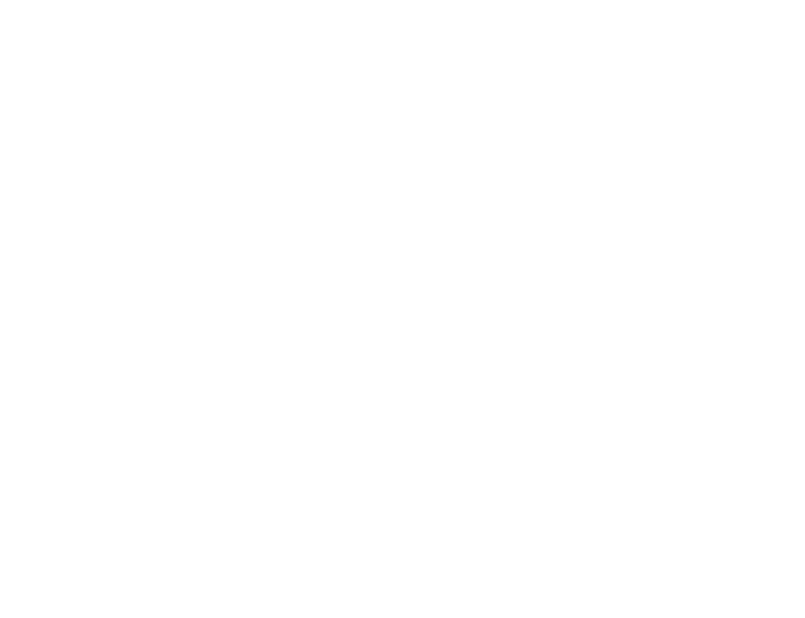
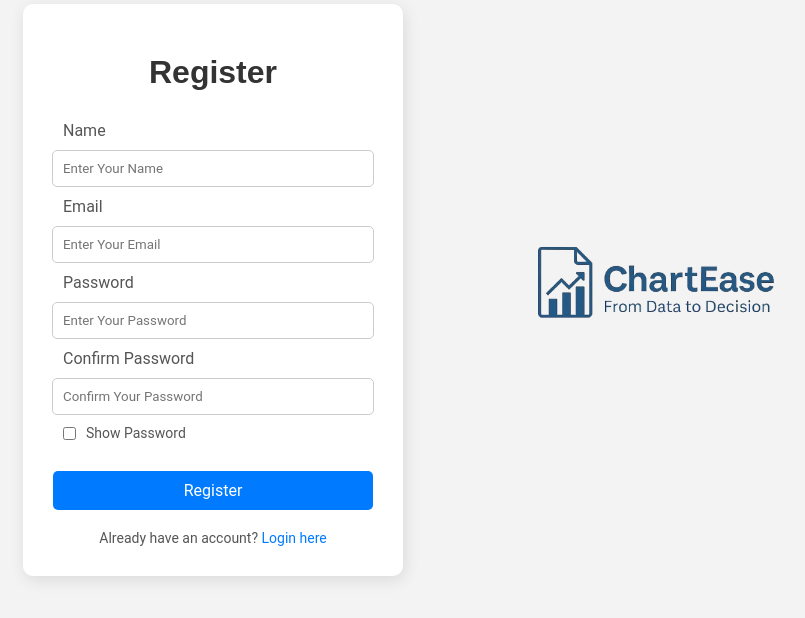
Before and after one commit to vignesh-programmer3269/Excel-analysis-app, a React (Create React App) app in the folder front-end/: page /register in a window 1280 px wide. Before the commit this address had no page. Shown: the part 150-768 px from the top of the page, without its empty margins (227-1032 px from the left). Built offline with nearby package versions, Linux system fonts and the light colour scheme.

Commit message:
FEAT: Add registration component with form handling and styling

```diff
--- a/front-end/src/App.js
+++ b/front-end/src/App.js
@@ -1,8 +1,10 @@
 import { Routes, Route } from "react-router-dom";
 
 import Login from "./components/Login";
+import Register from "./components/Register";
 import Dashboard from "./components/Dashboard";
 import ProtectedRoute from "./components/ProtectedRoute";
+
 import "./App.css";
 
 function App() {
@@ -10,6 +12,7 @@
     <div className="App">
       <Routes>
         <Route path="/login" element={<Login />} />
+        <Route path="/register" element={<Register />} />
 
         <Route element={<ProtectedRoute />}>
           <Route path="/" element={<Dashboard />} />
--- /dev/null
+++ b/front-end/src/components/Register/index.css
@@ -0,0 +1,116 @@
+.register-container {
+  display: flex;
+  justify-content: center;
+  align-items: center;
+  min-height: 100vh;
+  background-color: #f3f3f3;
+  padding: 40px;
+}
+
+.register-logo {
+  width: 300px;
+  margin-left: 100px;
+}
+
+.register-form {
+  display: flex;
+  justify-self: center;
+  flex-direction: column;
+  align-items: center;
+  width: 300px;
+  padding: 30px 40px;
+  border-radius: 10px;
+  background-color: #ffffff;
+  box-shadow: 2px 4px 16px rgba(0, 0, 0, 0.1);
+}
+
+.register-form > h1 {
+  margin: 20px 0;
+  font-family: "Arial", sans-serif;
+  font-size: 32px;
+  font-weight: bold;
+  color: #333333;
+}
+
+.register-form > label {
+  font-family: "Roboto", sans-serif;
+  font-size: 16px;
+  color: #555555;
+  margin: 10px 0;
+  align-self: flex-start;
+}
+
+.register-form > input {
+  width: 100%;
+  padding: 10px;
+  border: 1px solid #cccccc;
+  border-radius: 5px;
+  font-family: "Roboto", sans-serif;
+  outline: none;
+}
+
+.register-form > input:focus {
+  border-color: #007bff;
+  box-shadow: 0 0 5px rgba(0, 123, 255, 0.5);
+}
+
+.register-form > div {
+  display: flex;
+  align-items: center;
+  align-self: start;
+  margin-top: 10px;
+}
+
+.register-form > div > input {
+  margin-right: 10px;
+}
+
+.register-form > div > label {
+  font-family: "Roboto", sans-serif;
+  font-size: 14px;
+  color: #555555;
+}
+
+.register-form > button {
+  width: 100%;
+  padding: 10px;
+  border: none;
+  border-radius: 5px;
+  background-color: #007bff;
+  color: #ffffff;
+  font-family: "Roboto", sans-serif;
+  font-size: 16px;
+  cursor: pointer;
+  margin-top: 30px;
+}
+
+.register-form > button:hover {
+  background-color: #0056b3;
+}
+
+.register-form > p {
+  margin-top: 20px;
+  font-family: "Roboto", sans-serif;
+  font-size: 14px;
+  color: #555555;
+}
+
+.register-form > p > span {
+  color: #007bff;
+  cursor: pointer;
+}
+
+.register-form > p > span:hover {
+  text-decoration: underline;
+}
+
+.register-form > p > span:active {
+  color: #0056b3;
+}
+
+.register-form > .error-message {
+  color: red;
+  font-size: 14px;
+  margin-top: 10px;
+  text-align: center;
+}
--- /dev/null
+++ b/front-end/src/components/Register/index.js
@@ -0,0 +1,141 @@
+import { useState } from "react";
+import { useNavigate } from "react-router-dom";
+import Cookies from "js-cookie";
+
+import "./index.css";
+
+const Register = () => {
+  const [name, setName] = useState("");
+  const [email, setEmail] = useState("");
+  const [password, setPassword] = useState("");
+  const [confirmPassword, setConfirmPassword] = useState("");
+  const [showPassword, setShowPassword] = useState(false);
+  const [error, setError] = useState(null);
+  const navigate = useNavigate();
+
+  const handleRegister = async (event) => {
+    event.preventDefault();
+    if (!name || !email || !password || !confirmPassword) {
+      setError("All fields are required");
+      return;
+    }
+
+    if (password !== confirmPassword) {
+      setError("Passwords do not match");
+      return;
+    }
+
+    try {
+      const response = await fetch("http://localhost:5000/api/auth/register", {
+        method: "POST",
+        headers: {
+          "Content-Type": "application/json",
+        },
+        body: JSON.stringify({ name, email, password }),
+      });
+
+      if (!response.ok) {
+        const data = await response.json();
+        throw new Error(data.message || "Registration failed");
+      }
+
+      const data = await response.json();
+
+      Cookies.set("jwt_token", data.token, { expires: 7 });
+      setName("");
+      setEmail("");
+      setPassword("");
+      setConfirmPassword("");
+      setError(null);
+
+      navigate("/", { replace: true });
+    } catch (error) {
+      setError(error.message);
+    }
+  };
+
+  const onChangeName = (event) => {
+    setName(event.target.value);
+    setError(null);
+  };
+
+  const onChangeEmail = (event) => {
+    setEmail(event.target.value);
+    setError(null);
+  };
+
+  const onChangePassword = (event) => {
+    setPassword(event.target.value);
+    setError(null);
+  };
+
+  const onChangeConfirmPassword = (event) => {
+    setConfirmPassword(event.target.value);
+    setError(null);
+  };
+
+  const onClickShowPassword = () => {
+    setShowPassword((prevShowPassword) => !prevShowPassword);
+  };
+
+  return (
+    <div className="register-container">
+      <form className="register-form" onSubmit={handleRegister}>
+        <h1>Register</h1>
+        <label htmlFor="name">Name</label>
+        <input
+          type="text"
+          id="name"
+          placeholder="Enter Your Name"
+          onChange={onChangeName}
+          value={name}
+        />
+        <label htmlFor="email">Email</label>
+        <input
+          type="email"
+          id="email"
+          placeholder="Enter Your Email"
+          value={email}
+          onChange={onChangeEmail}
+        />
+        <label htmlFor="password">Password</label>
+        <input
+          type={showPassword ? "text" : "password"}
+          id="password"
+          placeholder="Enter Your Password"
+          value={password}
+          onChange={onChangePassword}
+        />
+        <label htmlFor="confirm-password">Confirm Password</label>
+        <input
+          type={showPassword ? "text" : "password"}
+          id="confirm-password"
+          placeholder="Confirm Your Password"
+          value={confirmPassword}
+          onChange={onChangeConfirmPassword}
+        />
+        <div>
+          <input
+            type="checkbox"
+            id="show-password"
+            onClick={onClickShowPassword}
+          />
+          <label htmlFor="show-password">Show Password</label>
+        </div>
+        <button type="submit">Register</button>
+        {error && <p className="error-message">{error}</p>}
+        <p>
+          Already have an account?{" "}
+          <span onClick={() => navigate("/login")}>Login here</span>
+        </p>
+      </form>
+      <img
+        src="/logo/chart_ease_logo.png"
+        alt="Logo"
+        className="register-logo"
+      />
+    </div>
+  );
+};
+
+export default Register;
```
